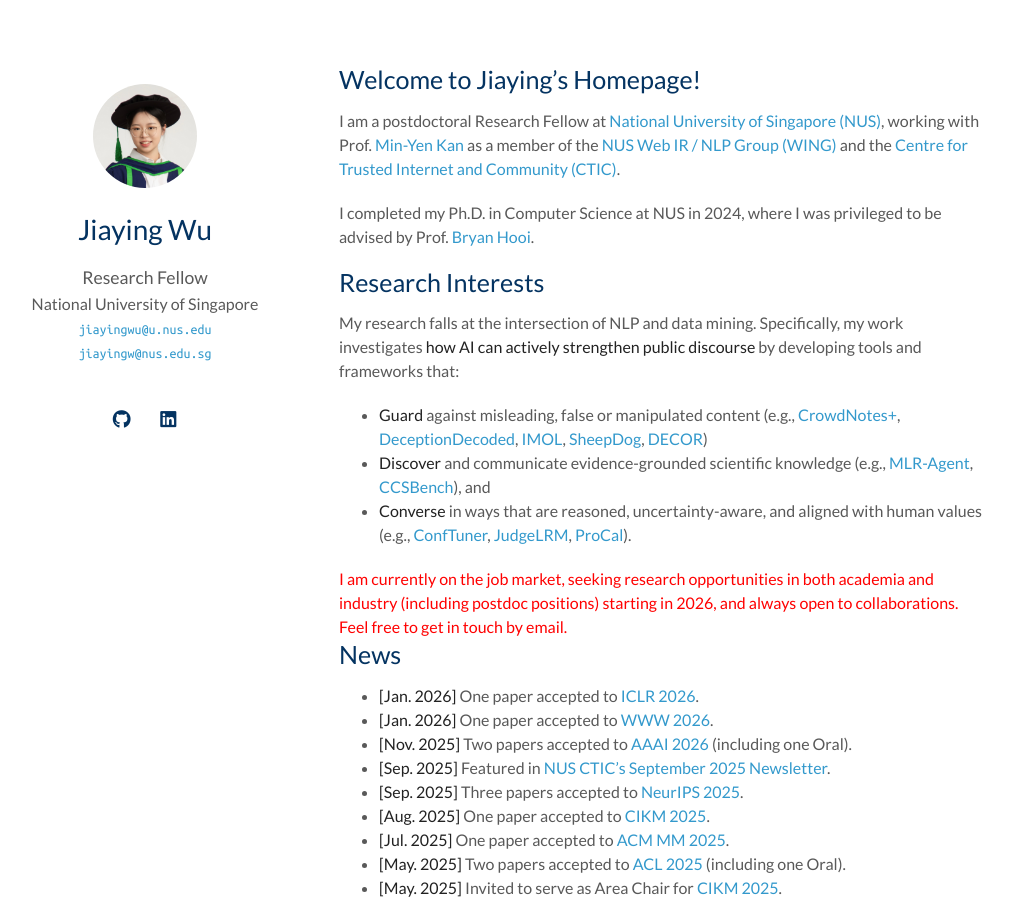
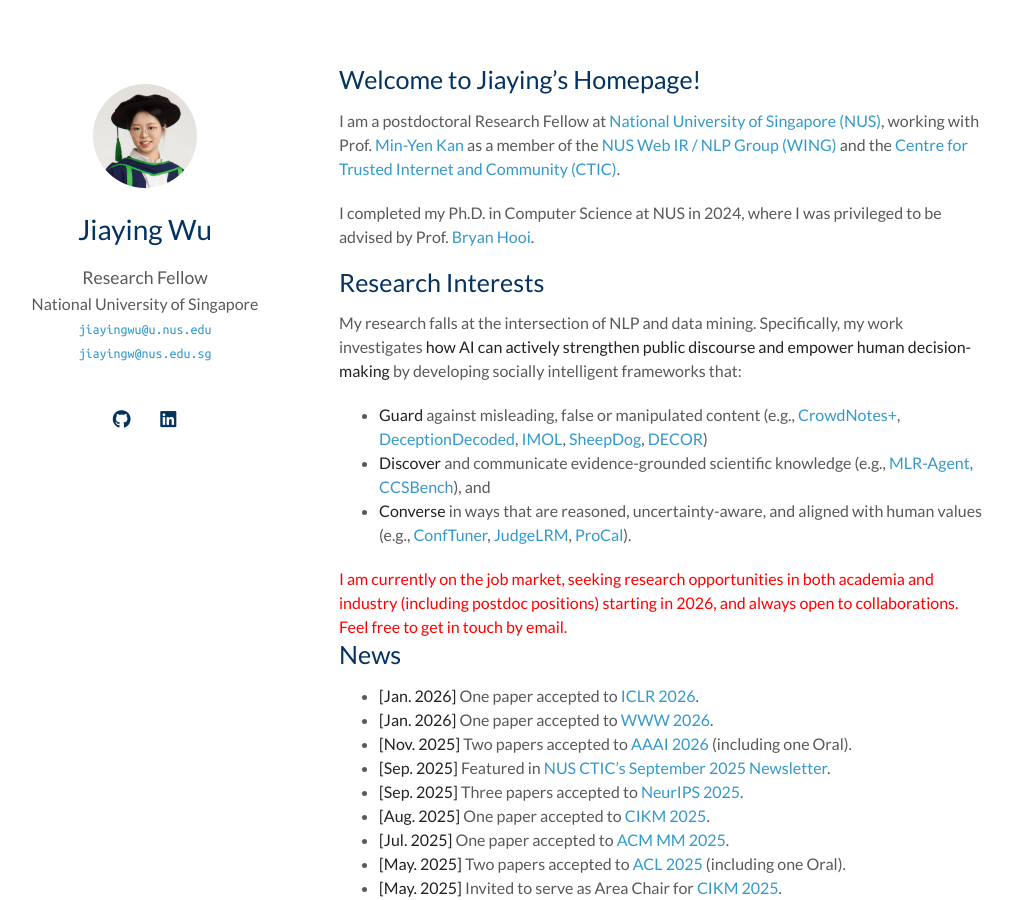
Before and after one commit to jiayingwu19/jiayingwu19.github.io, a Jekyll site: the page built from index.md, in a window 1280 px wide and 900 px high. Shown: the whole window, without its empty margins (131-1143 px from the left). Built offline with Jekyll 4.4.1, drawn with Linux system fonts in a browser that asks for light colours; a style sheet for code colours, icons or effects is not loaded; our own code applies the rules of GitHub Pages for plain Markdown files.

Commit message:
jan 2026 update

```diff
--- a/index.md
+++ b/index.md
@@ -10,7 +10,7 @@ I completed my Ph.D. in Computer Science at NUS in 2024, where I was privileged
 
 ## Research Interests
 
-My research falls at the intersection of NLP and data mining. Specifically, my work investigates **how AI can actively strengthen public discourse** by developing tools and frameworks that:
+My research falls at the intersection of NLP and data mining. Specifically, my work investigates **how AI can actively strengthen public discourse and empower human decision-making** by developing socially intelligent frameworks that:
 - **Guard** against misleading, false or manipulated content (e.g., [CrowdNotes+](https://arxiv.org/pdf/2510.11423), [DeceptionDecoded](https://arxiv.org/pdf/2505.15489), [IMOL](https://aclanthology.org/2025.acl-long.1494.pdf), [SheepDog](https://dl.acm.org/doi/pdf/10.1145/3637528.3671977), [DECOR](https://dl.acm.org/doi/pdf/10.1145/3580305.3599298))
 - **Discover** and communicate evidence-grounded scientific knowledge (e.g., [MLR-Agent](https://arxiv.org/pdf/2505.19955), [CCSBench](https://www.arxiv.org/pdf/2410.12601)), and
 - **Converse** in ways that are reasoned, uncertainty-aware, and aligned with human values (e.g., [ConfTuner](https://arxiv.org/pdf/2508.18847), [JudgeLRM](https://arxiv.org/pdf/2504.00050), [ProCal](https://proceedings.neurips.cc/paper_files/paper/2023/file/d826f5aadb26db488b8686097ceea2d1-Paper-Conference.pdf)).
```
